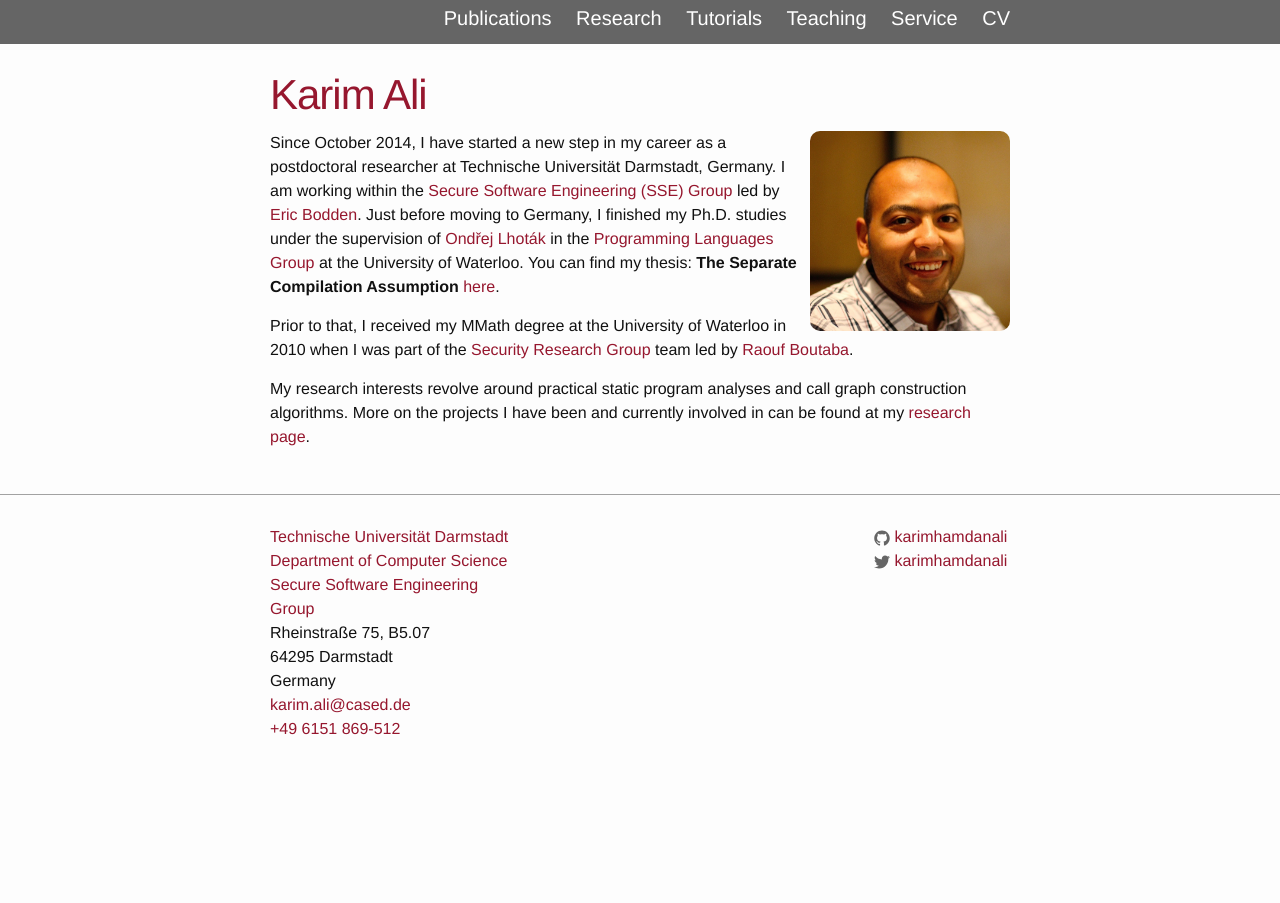
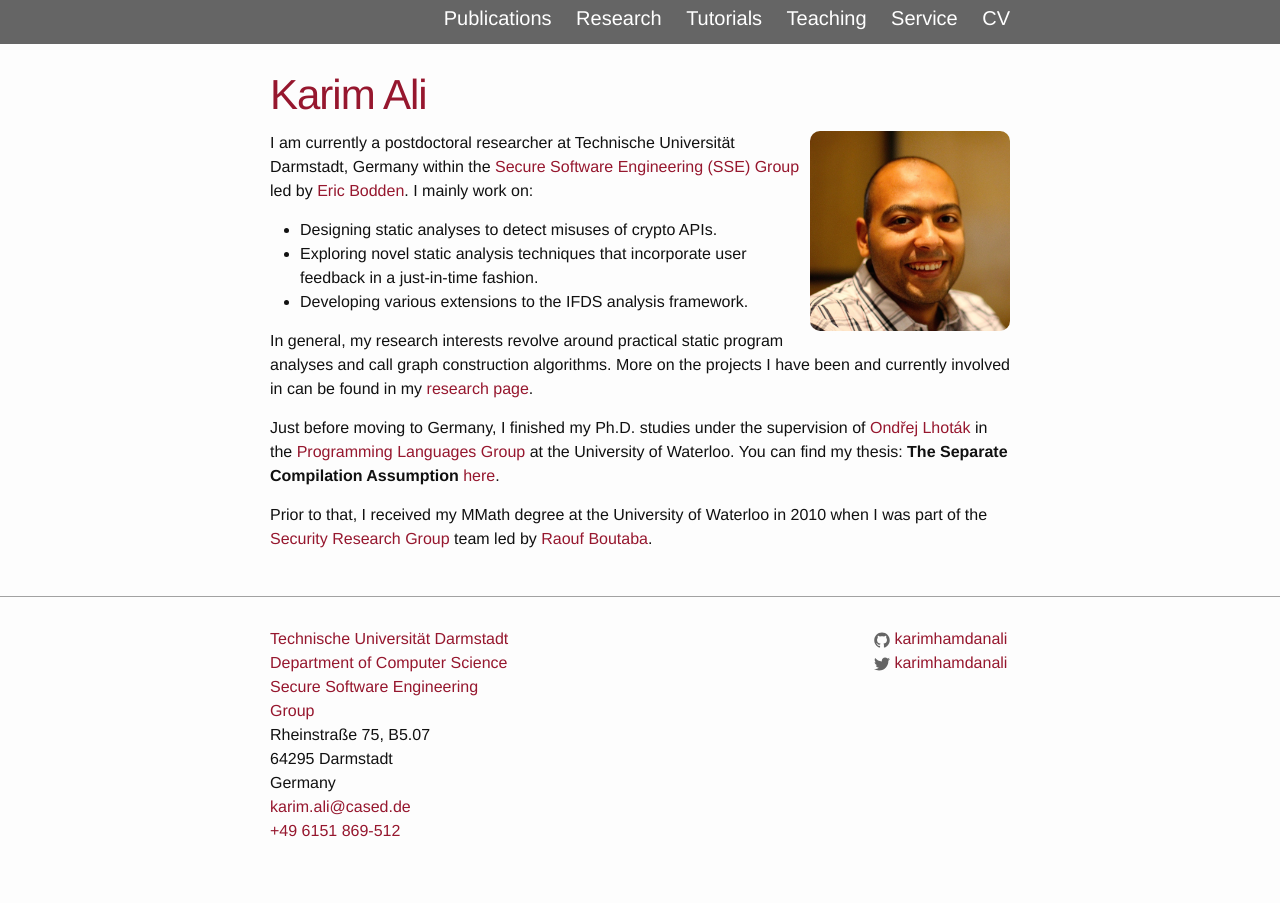
Before and after one commit to karimhamdanali/karimhamdanali.github.io, a Jekyll site: the page built from index.html, in a window 1280 px wide. Built offline with Jekyll 4.4.1, drawn with Linux system fonts in a browser that asks for light colours.

Commit message:
updated home page text

```diff
--- a/index.html
+++ b/index.html
@@ -9,10 +9,24 @@ title: Home
 	<img class="profile-home" src="{{ "/resources/images/karim.jpg" | prepend: site.baseurl }}" alt="Karim Ali" />
 
 	<p>
-		Since October 2014, I have started a new step in my career as a postdoctoral researcher at Technische Universit&auml;t
-		Darmstadt, Germany. I am working within the
+		I am currently a postdoctoral researcher at Technische Universit&auml;t Darmstadt, Germany within the
 		<a href="http://sseblog.ec-spride.de/" target="_blank">Secure Software Engineering (SSE) Group</a> led by
-		<a href="http://bodden.de/" target="_blank">Eric Bodden</a>. Just before moving to Germany, I finished my Ph.D. studies
+		<a href="http://bodden.de/" target="_blank">Eric Bodden</a>. I mainly work on:
+		<ul>
+			<li>Designing static analyses to detect misuses of crypto APIs.</li>
+			<li>Exploring novel static analysis techniques that incorporate user feedback in a just-in-time fashion.</li>
+			<li>Developing various extensions to the IFDS analysis framework.</li>
+		</ul>
+	</p>
+
+	<p>
+		In general, my research interests revolve around practical static program analyses and call graph construction algorithms.
+		More on the projects I have been and currently involved in can be found in my
+		<a href="{{ "/research" |  prepend: site.baseurl }}">research page</a>.
+	</p>
+
+	<p>
+		Just before moving to Germany, I finished my Ph.D. studies
 		under the supervision of <a href="http://plg.uwaterloo.ca/~olhotak/" target="_blank">Ondřej Lhoták</a> in
 		the <a href="http://plg.uwaterloo.ca/" target="_blank">Programming Languages Group</a> at the University of Waterloo.
 		You can find my thesis: <b>The Separate Compilation Assumption</b> <a href="http://hdl.handle.net/10012/8835">here</a>.
@@ -23,10 +37,4 @@ title: Home
 		<a href="http://netlab.cs.uwaterloo.ca/security" target="_blank">Security Research Group</a> team led by
 		<a href="http://rboutaba.cs.uwaterloo.ca/index.html" target="_blank">Raouf Boutaba</a>.
 	</p>
-
-	<p>
-		My research interests revolve around practical static program analyses and call graph construction algorithms.
-		More on the projects I have been and currently involved in can be found at my
-		<a href="{{ "/research" |  prepend: site.baseurl }}">research page</a>.
-	</p>
 </div>
```
